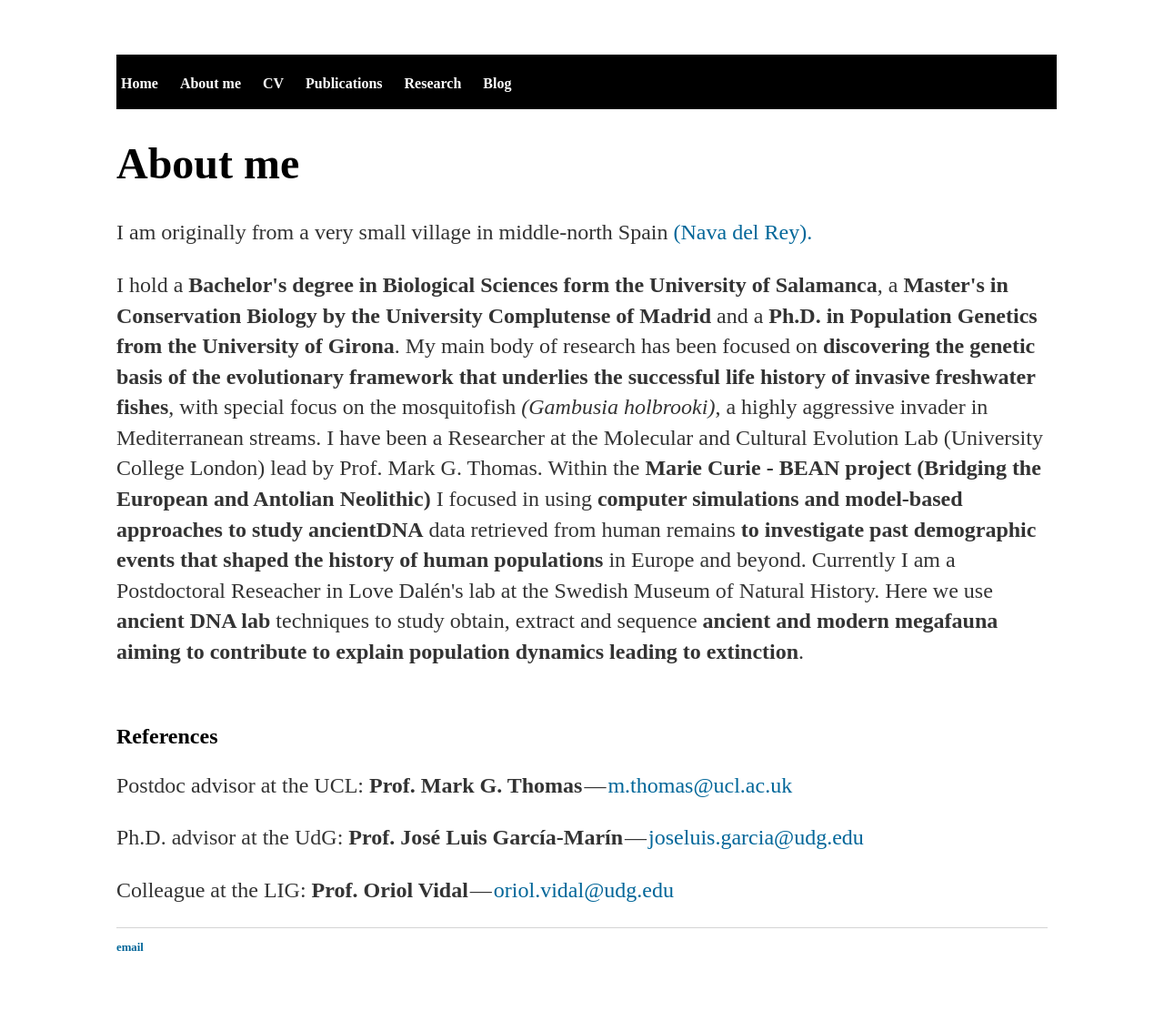
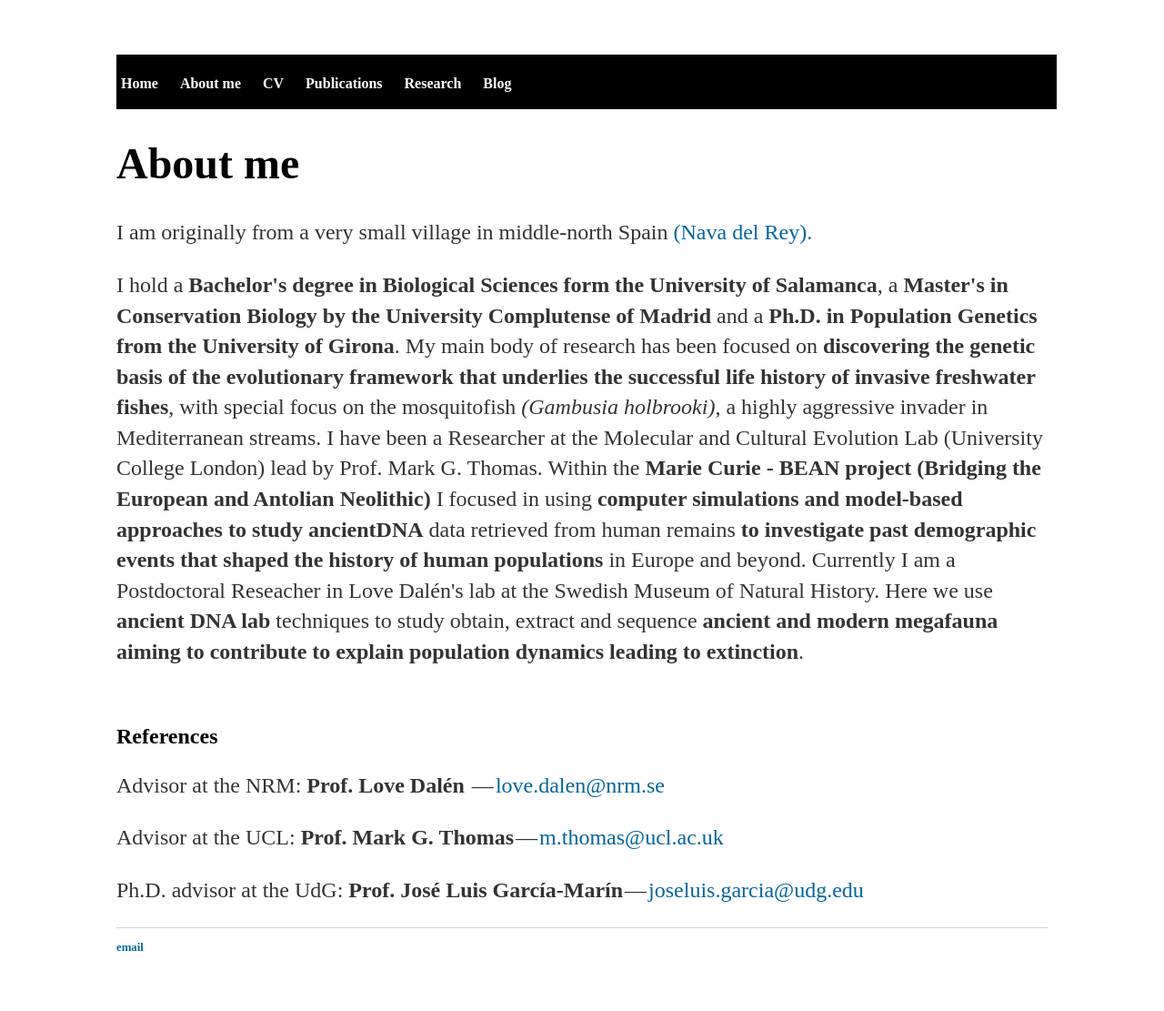
Before and after one commit to DiezMolino/diezmolino.github.io, a Jekyll site: the page about/index.html, which Jekyll copies as it is, in a window 1280 px wide. Shown: the whole page at 91% size. Built offline with Jekyll 4.4.1, drawn with Linux system fonts in a browser that asks for light colours.

Commit message:
Update index.html

```diff
--- a/about/index.html
+++ b/about/index.html
@@ -40,9 +40,10 @@
 <br/>
 
 <h2>References</h2>
-<p>Postdoc advisor at the UCL: <b>Prof. Mark G. Thomas</b> — <a class='one' href='mailto:m.thomas@ucl.ac.uk'>m.thomas@ucl.ac.uk</a> </p>
+<p>Advisor at the NRM: <b>Prof. Love Dalén </b> — <a class='one' href='mailto:love.dalen@nrm.se'>love.dalen@nrm.se</a> </p>
+<p>Advisor at the UCL: <b>Prof. Mark G. Thomas</b> — <a class='one' href='mailto:m.thomas@ucl.ac.uk'>m.thomas@ucl.ac.uk</a> </p>
 <p>Ph.D. advisor at the UdG: <b>Prof. José Luis García-Marín</b> — <a class='one' href='mailto:joseluis.garcia@udg.edu'>joseluis.garcia@udg.edu</a> </p>
-<p>Colleague at the LIG: <b>Prof. Oriol Vidal</b> — <a class='one' href='mailto:oriol.vidal@udg.edu'>oriol.vidal@udg.edu</a></p>
+<!-- <p>Colleague at the LIG: <b>Prof. Oriol Vidal</b> — <a class='one' href='mailto:oriol.vidal@udg.edu'>oriol.vidal@udg.edu</a></p> -->
     		</div><!-- /.blurb -->
 		</div><!-- /.container -->
 		<footer>
```
